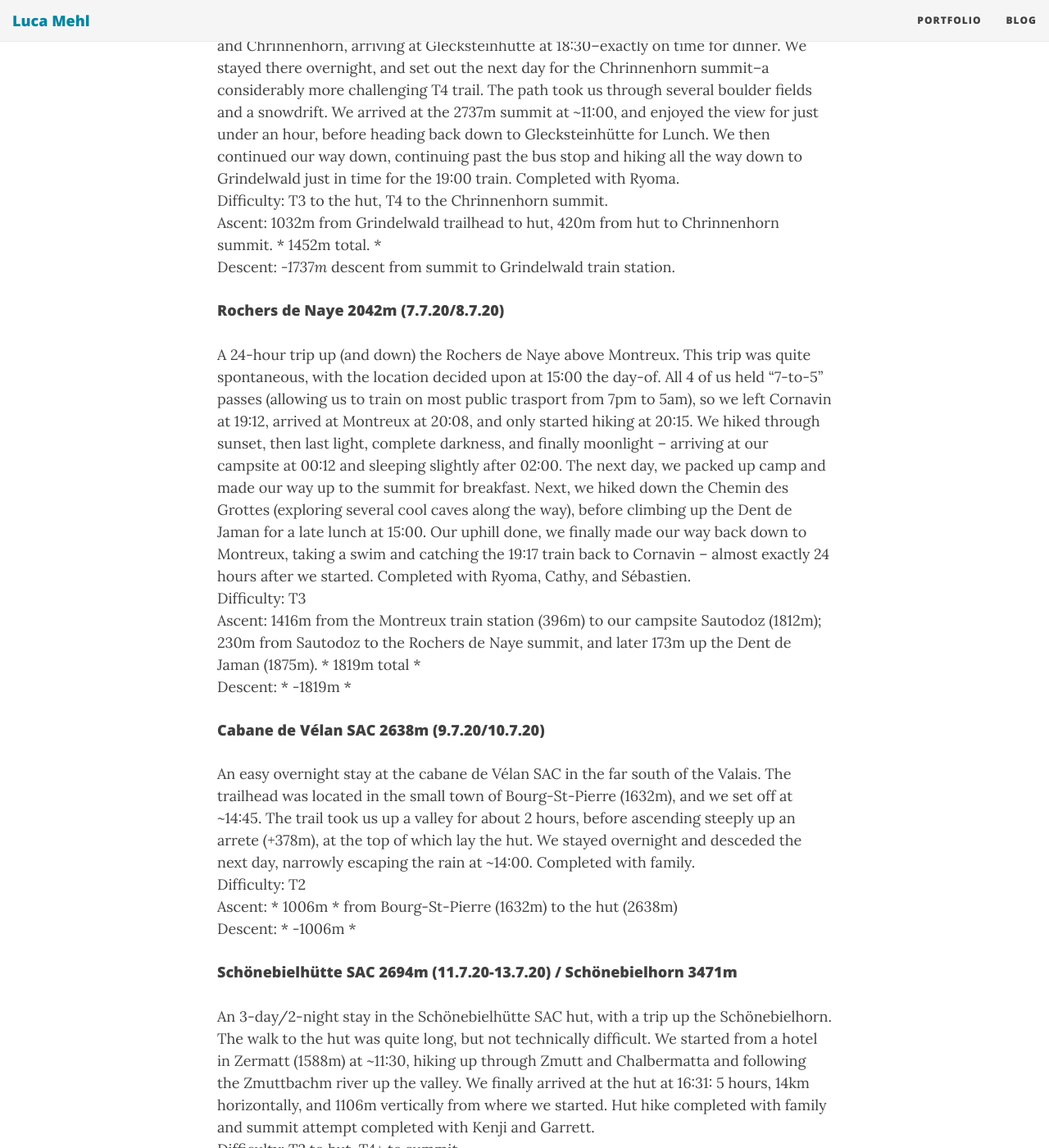
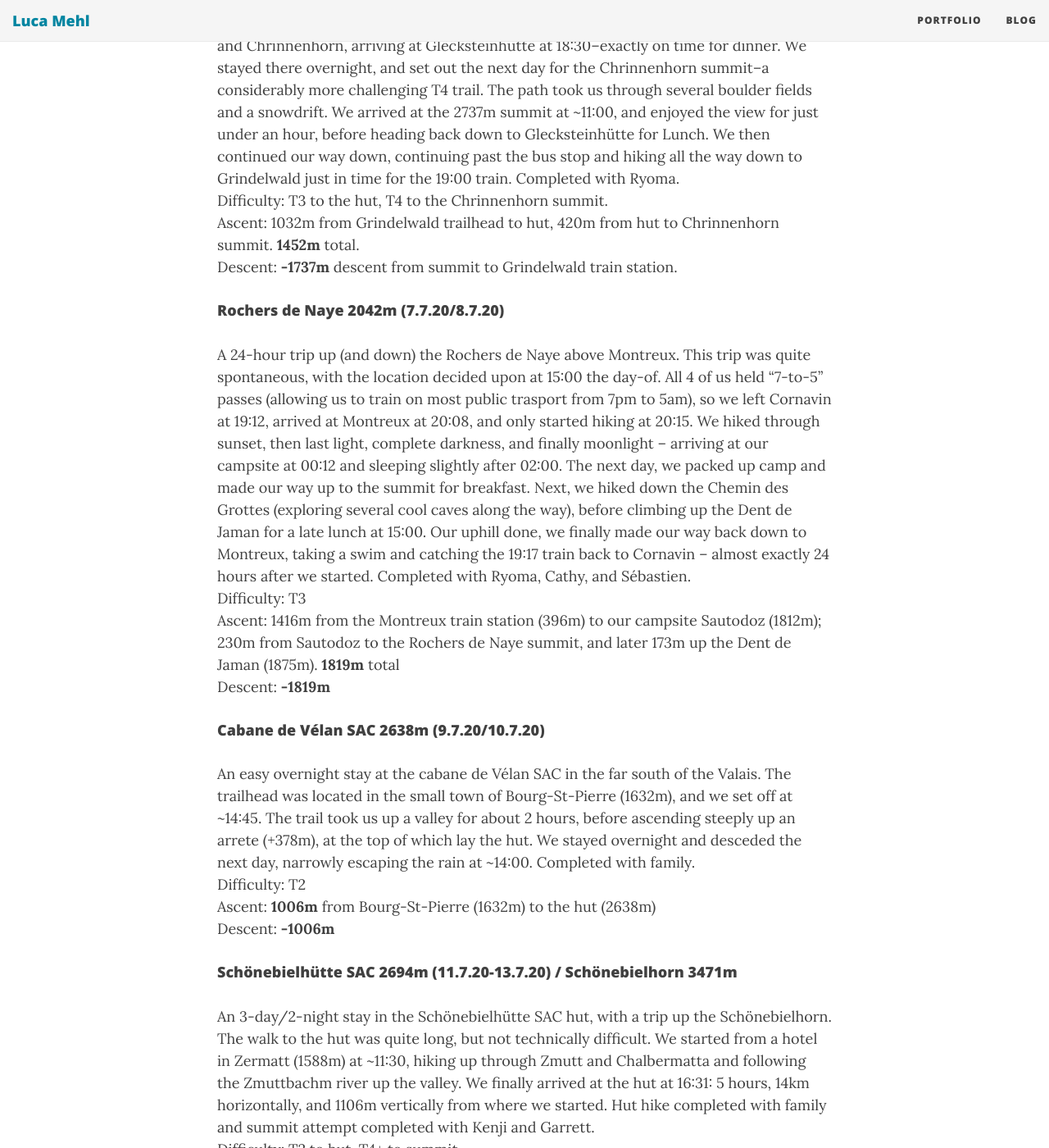
Before and after one commit to Aculisme/LMP2, a Jekyll site: the page built from Trips.md, in a window 1280 px wide and 1400 px high, scrolled down 401 px. Shown: the whole window at 82% size. Built offline with Jekyll 4.4.1, drawn with Linux system fonts in a browser that asks for light colours; nearby versions of some CDN libraries.

```diff
--- a/Trips.md
+++ b/Trips.md
@@ -7,23 +7,23 @@ permalink: /trips/
 #### Glecksteinhütte SAC 2317m / Chrinnenhorn 2737m (24.6.20/25.6.20)
 A 2-day trip to Grindelwald's Glecksteinhütte, run by the Swiss Alpine Club (SAC). We took the Golden Pass train from Montreux to Interlaken West with Ahnaf Naoki and Anurag, then another split from the group and took a train from Interlaken Ost to Grindelwald. Finally, a bus took us to the trailhead at 1285m. We started walking at 15:00 (a full 6 hours since we set out), taking the T3 access trail around the base of the Byhorn and Chrinnenhorn, arriving at Glecksteinhütte at 18:30--exactly on time for dinner. We stayed there overnight, and set out the next day for the Chrinnenhorn summit--a considerably more challenging T4 trail. The path took us through several boulder fields and a snowdrift. We arrived at the 2737m summit at ~11:00, and enjoyed the view for just under an hour, before heading back down to Glecksteinhütte for Lunch. We then continued our way down, continuing past the bus stop and hiking all the way down to Grindelwald just in time for the 19:00 train. Completed with Ryoma.<br>
 Difficulty: T3 to the hut, T4 to the Chrinnenhorn summit.<br>
-Ascent: 1032m from Grindelwald trailhead to hut, 420m from hut to Chrinnenhorn summit. * 1452m total. * <br>
-Descent: *-1737m* descent from summit to Grindelwald train station.
+Ascent: 1032m from Grindelwald trailhead to hut, 420m from hut to Chrinnenhorn summit. **1452m** total.  <br>
+Descent: **-1737m** descent from summit to Grindelwald train station.
 
 #### Rochers de Naye 2042m (7.7.20/8.7.20)
 A 24-hour trip up (and down) the Rochers de Naye above Montreux. This trip was quite spontaneous, with the location decided upon at 15:00 the day-of. All 4 of us held "7-to-5" passes (allowing us to train on most public trasport from 7pm to 5am), so we left Cornavin at 19:12, arrived at Montreux at 20:08, and only started hiking at 20:15. We hiked through sunset, then last light, complete darkness, and finally moonlight -- arriving at our campsite at 00:12 and sleeping slightly after 02:00. The next day, we packed up camp and made our way up to the summit for breakfast. Next, we hiked down the Chemin des Grottes (exploring several cool caves along the way), before climbing up the Dent de Jaman for a late lunch at 15:00. Our uphill done, we finally made our way back down to Montreux, taking a swim and catching the 19:17 train back to Cornavin -- almost exactly 24 hours after we started. Completed with Ryoma, Cathy, and Sébastien. <br>
 Difficulty: T3 <br>
-Ascent: 1416m from the Montreux train station (396m) to our campsite Sautodoz (1812m); 230m from Sautodoz to the Rochers de Naye summit, and later 173m up the Dent de Jaman (1875m). * 1819m total * <br>
-Descent: * -1819m *<br>
+Ascent: 1416m from the Montreux train station (396m) to our campsite Sautodoz (1812m); 230m from Sautodoz to the Rochers de Naye summit, and later 173m up the Dent de Jaman (1875m). **1819m** total <br>
+Descent: **-1819m**<br>
 
 #### Cabane de Vélan SAC 2638m (9.7.20/10.7.20)
 An easy overnight stay at the cabane de Vélan SAC in the far south of the Valais. The trailhead was located in the small town of Bourg-St-Pierre (1632m), and we set off at ~14:45. The trail took us up a valley for about 2 hours, before ascending steeply up an arrete (+378m), at the top of which lay the hut. We stayed overnight and desceded the next day, narrowly escaping the rain at ~14:00. Completed with family.<br>
 Difficulty: T2 <br>
-Ascent: * 1006m * from Bourg-St-Pierre (1632m) to the hut (2638m)<br>
-Descent: * -1006m *<br>
+Ascent: **1006m** from Bourg-St-Pierre (1632m) to the hut (2638m)<br>
+Descent: **-1006m**<br>
 
 #### Schönebielhütte SAC 2694m (11.7.20-13.7.20) / Schönebielhorn 3471m
 An 3-day/2-night stay in the Schönebielhütte SAC hut, with a trip up the Schönebielhorn. The walk to the hut was quite long, but not technically difficult. We started from a hotel in Zermatt (1588m) at ~11:30, hiking up through Zmutt and Chalbermatta and following the Zmuttbachm river up the valley. We finally arrived at the hut at 16:31: 5 hours, 14km horizontally, and 1106m vertically from where we started. Hut hike completed with family and summit attempt completed with Kenji and Garrett.<br>
 Difficulty: T2 to hut, T4+ to summit <br>
-Ascent: 1106m from Zermatt (1588) to the hut (2694m), 777m from the hut to the summit (3471m). *1883m* total.<br>
-Descent: *-1883m*<br>
+Ascent: 1106m from Zermatt (1588) to the hut (2694m), 777m from the hut to the summit (3471m). **1883m** total.<br>
+Descent: **-1883m**<br>
```
